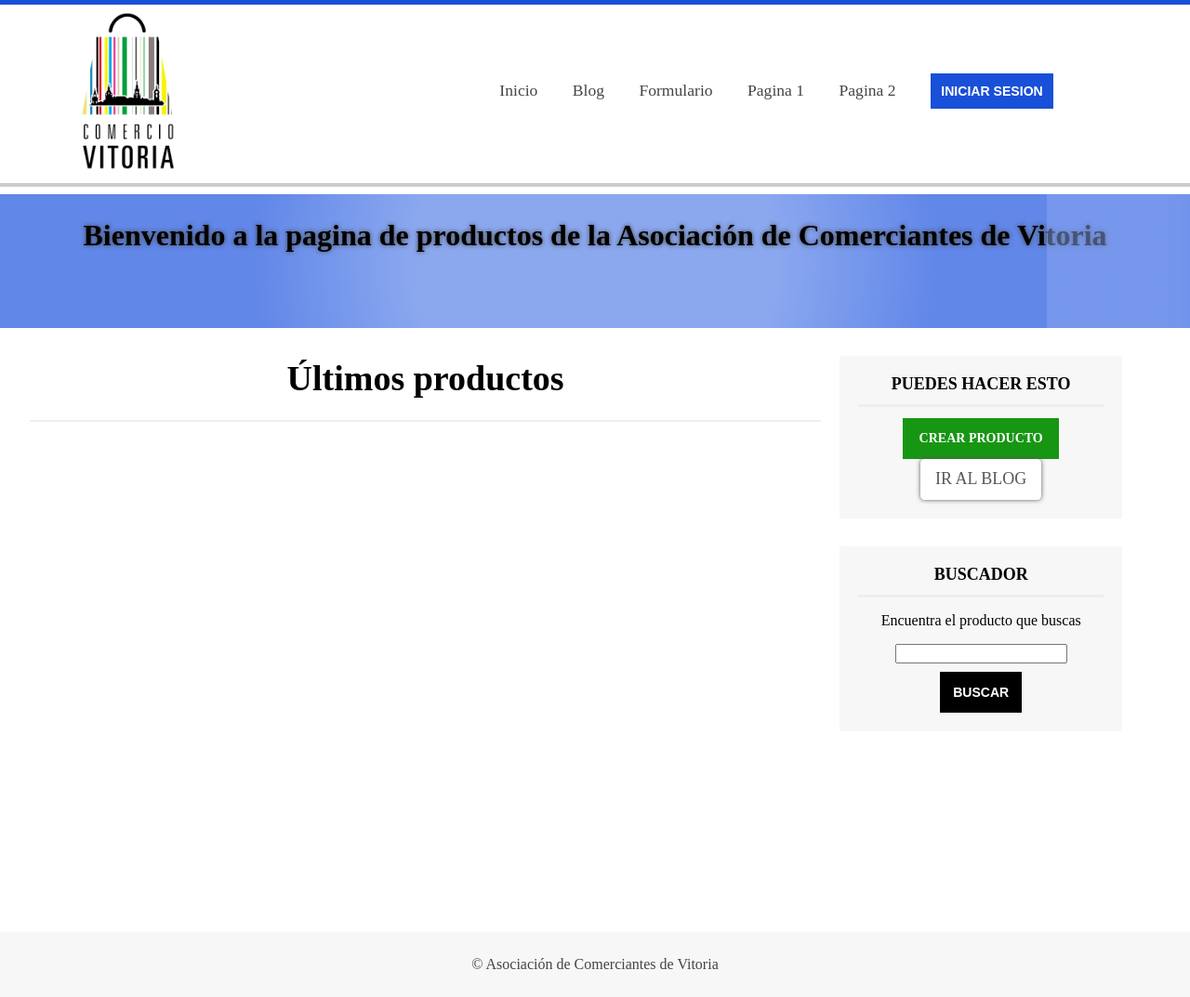
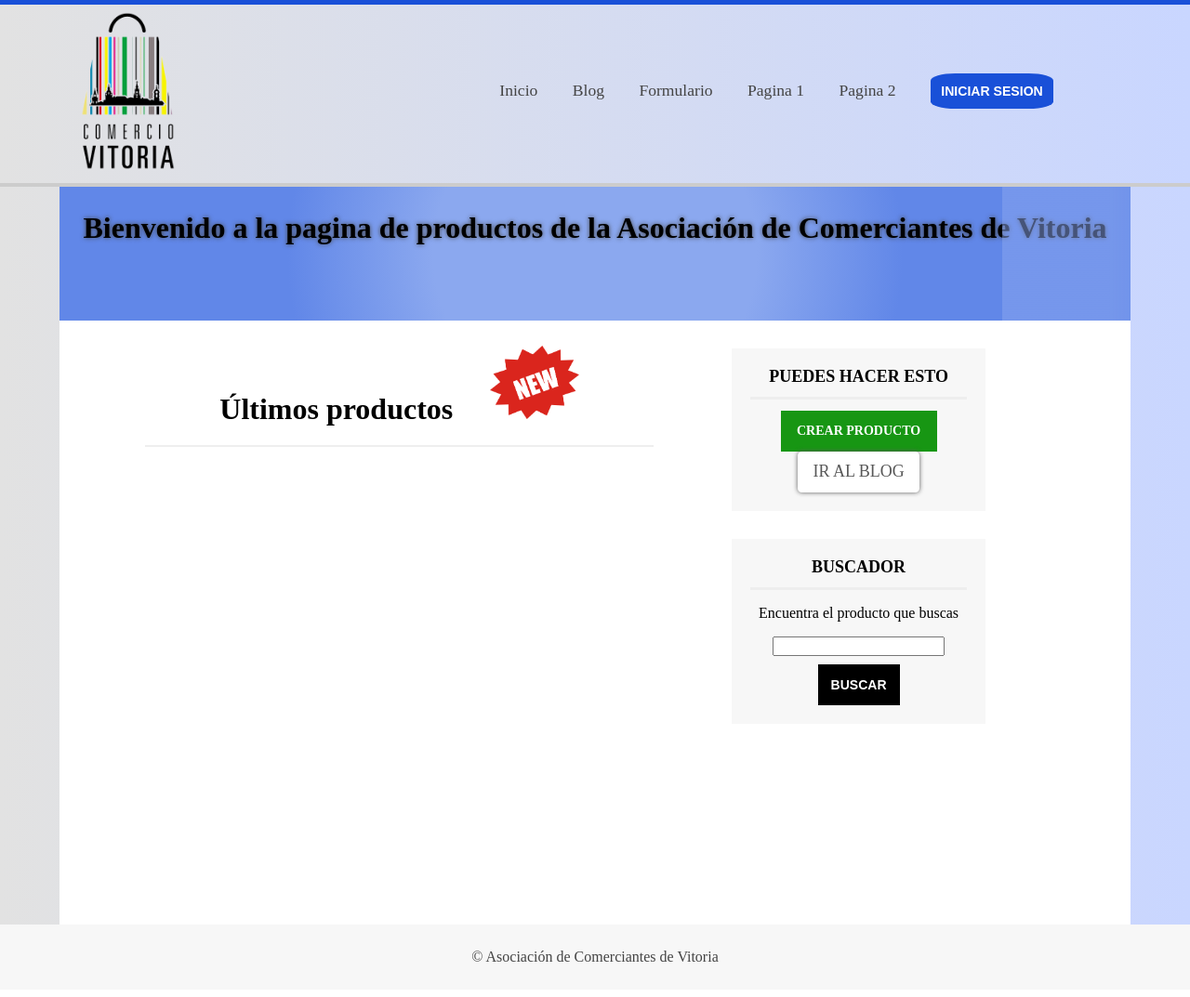
Before and after one commit to AnderMoraPedregosa/Proyecto-2, a PHP site: page / in a window 1280 px wide. Shown: the whole page at 93% size. After the commit the page ends 1035 px from the top, so only its background shows below. Run offline with PHP 8.4, Linux system fonts and the light colour scheme; data that the repository does not hold is empty.

Commit message:
commit css

```diff
--- a/web/assets/css/styles.css
+++ b/web/assets/css/styles.css
@@ -2,6 +2,8 @@ body {
     text-align: center;
     margin: 0em;
     padding: 0em;
+    background-color: #c9d6ff;
+    background: linear-gradient(to right, #e2e2e2, #c9d6ff);
 
     /*FUENTES*/
     font-family: 'Inria Serif', '';
@@ -10,6 +12,12 @@ body {
     -moz-osx-font-smoothing: antialiased;
 
 }
+.container {
+    width: 90%;
+    margin: 0 auto;
+    background-color: white;
+}
+
 
 #blogBody {
     font-family: 'Lobster', 'sans-serif';
@@ -26,14 +34,17 @@ body {
 #header {
     height: 12em;
     width: 100%;
-    background: white;
+    background-color: #c9d6ff;
+    background: linear-gradient(to right, #e2e2e2, #c9d6ff);
     border-bottom: .3em solid #ccc;
     border-top: 0.313em solid #1950D8;
 }
 
 .center {
-    width: 75%;
+    width:70%;
     margin: 0em auto;
+     display: flex;
+        justify-content: space-evenly;
 }
 
 .clearfix {
@@ -201,10 +212,30 @@ body {
 }
 
 #content {
-    width: 70%;
+    width: 50%;
     float: left;
     min-height: 40.625em;
     margin-right: 1.25em;
+}
+#content .article-item {
+    font-size: 1.5em;
+    margin-bottom: 2.2em;
+
+}
+
+#content h2 {
+    font-size: 2em;
+
+}
+
+#content p {
+    line-height: 1.8em;
+
+}
+#content .subheader .new {
+    width: 3em;
+    height: auto;
+    margin-left: 1em;
 }
 
 #sidebar {
@@ -244,6 +275,7 @@ body {
     max-width: 10em;
     border: none;
     cursor: pointer;
+    border-radius:20%;
 }
 
 .btn-sesion:hover {
@@ -706,18 +738,18 @@ body {
   #slider.slider-big .wave {
     position: absolute;
     bottom: 0;
-    left: 0; /* Ajusta el desplazamiento para mantener la ola dentro del slider */
-    width: 100%; /* Ajusta el ancho para que la ola se mueva completamente dentro del slider */
-    height: 50em; /* Altura de la ola */
+    left: 0;
+    width: 100%;
+    height: 50em;
     background: linear-gradient(to right, rgba(139, 167, 239, 0.5) 10%, rgba(97, 135, 232, 0.39) 20%, rgba(139, 167, 239, 0.185) 30%);
     animation: moveWave 15s linear infinite;
-    animation-delay: -7.5s; /* Ajusta la animación para que comience desde el borde del slider */
+    animation-delay: -7.5s;
   }
   #slider.slider-small {
     position: relative;
     width: 100%;
     height: 9em;
-    overflow: hidden; /* Evita el desbordamiento de la ola */
+    overflow: hidden;
     background: rgb(139, 168, 239);
     background: -moz-radial-gradient(circle, rgba(139, 168, 239, 1) 30%, rgba(97, 135, 232, 1) 57%);
     background: -webkit-radial-gradient(circle, rgba(139, 168, 239, 1) 30%, rgba(97, 135, 232, 1) 57%);
@@ -734,10 +766,10 @@ body {
   #slider.slider-small .wave {
     position: absolute;
     bottom: 0;
-    left: 0; /* Ajusta el desplazamiento para mantener la ola dentro del slider */
-    width: 100%; /* Ajusta el ancho para que la ola se mueva completamente dentro del slider */
-    height: 25em; /* Altura de la ola para el slider-small */
+    left: 0;
+    width: 100%;
+    height: 25em;
     background: linear-gradient(to right, rgba(139, 167, 239, 0.5) 10%, rgba(97, 135, 232, 0.39) 20%, rgba(139, 167, 239, 0.185) 30%);
     animation: moveWave 15s linear infinite;
-    animation-delay: -7.5s; /* Ajusta la animación para que comience desde el borde del slider */
+    animation-delay: -7.5s;
   }
--- a/web/paginas/index.view.php
+++ b/web/paginas/index.view.php
@@ -1,15 +1,19 @@
     <?php require "paginas/partials/head.php" ?>
 
-    <div id="slider" class="slider-big">
+    <div class="container">
+
+            <div id="slider" class="slider-big">
 
         <h1>Bienvenido a la pagina de productos de la Asociación de Comerciantes de Vitoria</h1>
         <div class="wave"></div>
 
-    </div>
+        </div>
 
-    <div class="center">
+        <div class="center">
         <section id="content">
-            <h2 class="subheader">Últimos productos</h2>
+            <h2 class="subheader">Últimos productos
+            <img src="../../assets/images/new.png" class="new" alt="newp" />
+            </h2>
             <div id="articles">
 
             <script type="module" src="scripts/anuncios.js"></script>
@@ -36,6 +40,9 @@
         </aside>
 
         <div class="clearfix"></div>
+        </div>
+
+
     </div>
 
     <?php require "paginas/partials/footer.php" ?>
--- a/web/paginas/partials/head.php
+++ b/web/paginas/partials/head.php
@@ -20,9 +20,7 @@
             <!-- LOGO -->
             <div id="logo">
                 <a href="../../index.php"><img src="../../assets/images/logoAsociacion.png" class="app-logo" alt="Logotipo" /></a>
-                <span id="brand">
-                    <strong>Comercio</strong> Vitoria
-                </span>
+
             </div>
 
             <!-- MENU -->
```
Also changed, not shown: web/assets/images/new.png (added).
